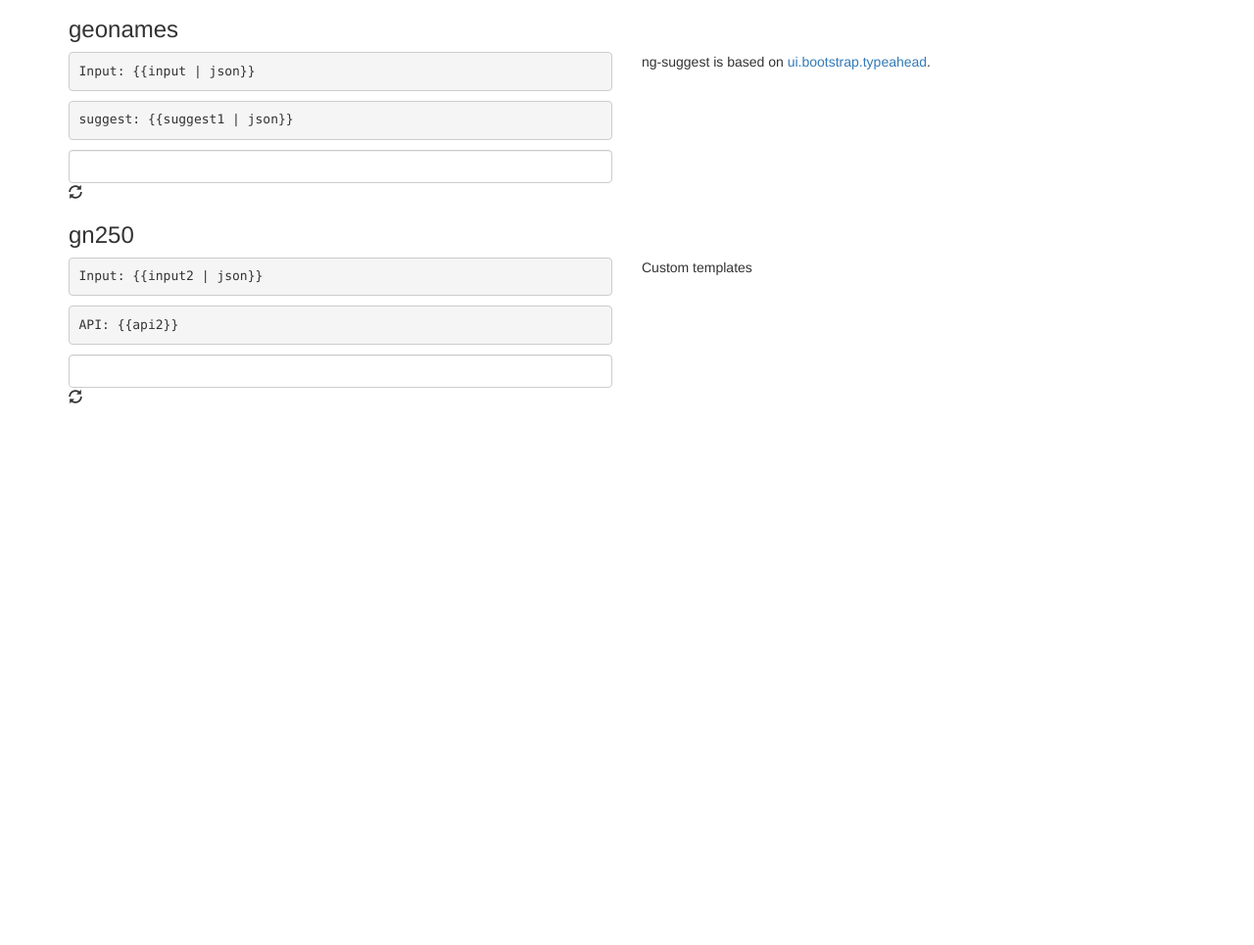
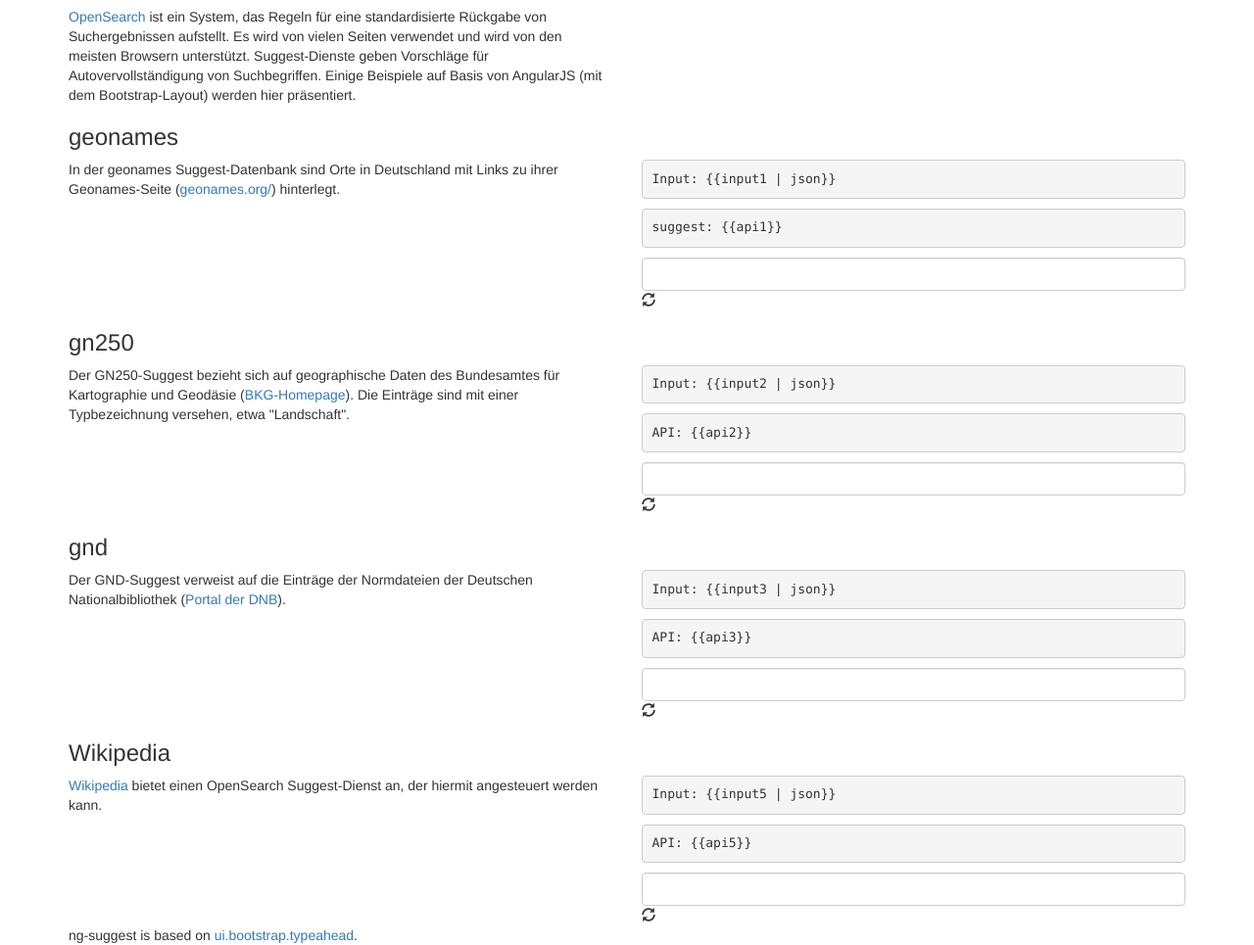
Before and after one commit to gbv/ng-suggest, a plain HTML site: page demo/index.html in a window 1280 px wide. Shown: the part 56-1021 px from the top of the page at 98% size. Before the commit the page ends 800 px from the top, so only its background shows below. Drawn offline with nearby package versions, Linux system fonts and the light colour scheme; some packages are replaced by stand-ins of ours; a script that the page names is missing.

Commit message:
Einleitung und Beschreibungen hinzugefügt

```diff
--- a/demo/app.js
+++ b/demo/app.js
@@ -3,5 +3,12 @@
 function myController($scope) {
     $scope.input1 = "";
     $scope.input2 = "";
+    $scope.input3 = "";
+    $scope.input4 = "";
+    $scope.input5 = "";
+    $scope.api1 = "http://ws.gbv.de/suggest/geonames/?country=DE&count=20&searchterm=";
     $scope.api2 = "http://ws.gbv.de/suggest/gn250/?count=20&searchterm=";
+    $scope.api3 = "http://ws.gbv.de/suggest/gnd/?count=20&type=&searchterm=";
+    $scope.api4 = "http://ws.gbv.de/suggest/iconclass/?type=all&count=20&searchterm=";
+    $scope.api5 = "https://de.wikipedia.org/w/api.php?action=opensearch&limit=10&namespace=0&format=json&search=";
 }
--- a/demo/index.html
+++ b/demo/index.html
@@ -17,28 +17,42 @@
     <div class="row">
         <div class="col-md-12">
             <h2>Typeahead via OpenSearch Suggest</h2>
+        </div>
+        <div class="col-md-6">
+            <a href="http://opensearch.org">OpenSearch</a> ist ein System, das Regeln für eine standardisierte Rückgabe von Suchergebnissen aufstellt. Es wird von vielen Seiten verwendet und wird von den meisten Browsern unterstützt. Suggest-Dienste geben Vorschläge für Autovervollständigung von Suchbegriffen. Einige Beispiele auf Basis von AngularJS (mit dem Bootstrap-Layout) werden hier präsentiert.
+        </div>
+        <div class="col-md-12">
             <h3>geonames</h3>
         </div>
+            <script type="text/ng-template" id="sampleTemplate1.html">
+            <a>
+            <span bind-html-unsafe="match.label | typeaheadHighlight:query"></span>
+            <br>
+            {{match.model.url}}
+            </a>
+            </script>
         <div class="col-md-6">
-        <pre>Input: {{input | json}}</pre>
-        <pre>suggest: {{suggest1 | json}}</pre>
-        <input ng-model="input"
-               ng-suggest="http://ws.gbv.de/suggest/geonames/?country=DE&count=20&searchterm="
+            <p>
+                In der geonames Suggest-Datenbank sind Orte in Deutschland mit Links zu ihrer Geonames-Seite (<a href="http://geonames.org">geonames.org/</a>) hinterlegt.
+            </p>
+        </div>
+        <div class="col-md-6">
+            <pre>Input: {{input1 | json}}</pre>
+            <pre>suggest: {{api1}}</pre>
+            <input ng-model="input1"
+                   ng-suggest="{{api1}}"
                    suggest-function="suggest1"
                    typeahead="item.label for item in suggest1($viewValue) | filter:$viewValue"
-               typeahead-loading="loadingLocations"
+                   typeahead-template-url="sampleTemplate1.html"
+                   typeahead-loading="loadingLocations1"
                    class="form-control" />
-        <i ng-show="loadingLocations" class="glyphicon glyphicon-refresh"></i>
-      </div>
-      <div class="col-md-6">
-          ng-suggest is based on
-          <a href="http://angular-ui.github.io/bootstrap/#/typeahead">ui.bootstrap.typeahead</a>.
+            <i ng-show="loadingLocations1" class="glyphicon glyphicon-refresh"></i>
         </div>
     </div>
 
     <div class="row">
         <div class="col-md-12">
-        <h3>gn250</h2>
+            <h3>gn250</h3>
         </div>
         <script type="text/ng-template" id="sampleTemplate2.html">
         <a>
@@ -49,7 +63,11 @@
         {{match.model.url}}
         </a>
         </script>
-
+        <div class="col-md-6">
+            <p>
+            Der GN250-Suggest bezieht sich auf geographische Daten des Bundesamtes für Kartographie und Geodäsie (<a href="http://www.geodatenzentrum.de/geodaten/gdz_rahmen.gdz_div?gdz_spr=deu&gdz_akt_zeile=5&gdz_anz_zeile=1&gdz_unt_zeile=20&gdz_user_id=0">BKG-Homepage</a>). Die Einträge sind mit einer Typbezeichnung versehen, etwa "Landschaft".
+            </p>
+        </div>
         <div class="col-md-6">
             <pre>Input: {{input2 | json}}</pre>
             <pre>API: {{api2}}</pre>
@@ -62,8 +80,64 @@
                class="form-control" />
             <i ng-show="loadingLocations2" class="glyphicon glyphicon-refresh"></i>
         </div>
+    </div>
+    <div class="row">
+        <div class="col-md-12">
+            <h3>gnd</h3>
+        </div>
+        <script type="text/ng-template" id="sampleTemplate3.html">
+        <a>
+          <span bind-html-unsafe="match.label | typeaheadHighlight:query"></span>
+          <br>
+          {{match.model.url}}
+        </a>
+        </script>
         <div class="col-md-6">
-        Custom templates
+            <p>
+                Der GND-Suggest verweist auf die Einträge der Normdateien der Deutschen Nationalbibliothek (<a href="http://portal.dnb.de">Portal der DNB</a>).
+            </p>
+        </div>
+        <div class="col-md-6">
+            <pre>Input: {{input3 | json}}</pre>
+            <pre>API: {{api3}}</pre>
+            <input ng-model="input3"
+               ng-suggest="{{api3}}"
+               suggest-function="suggest3"
+               typeahead="item.label for item in suggest3($viewValue) | filter:$viewValue"
+               typeahead-template-url="sampleTemplate3.html"
+               typeahead-loading="loadingLocations3"
+               class="form-control" />
+            <i ng-show="loadingLocations3" class="glyphicon glyphicon-refresh"></i>
+        </div>
+
+      <div class="col-md-12">
+        <h3>Wikipedia</h3>
+      </div>
+        <script type="text/ng-template" id="sampleTemplate5.html">
+        <a>
+        <span bind-html-unsafe="match.label | typeaheadHighlight:query"></span>
+        </a>
+        </script>
+        <div class="col-md-6">
+            <p>
+            <a href="http://de.wikipedia.org">Wikipedia</a> bietet einen OpenSearch Suggest-Dienst an, der hiermit angesteuert werden kann.
+            </p>
+        </div>
+        <div class="col-md-6">
+            <pre>Input: {{input5 | json}}</pre>
+            <pre>API: {{api5}}</pre>
+            <input ng-model="input5"
+                   ng-suggest="{{api5}}"
+                   suggest-function="suggest5"
+                   typeahead="item.label for item in suggest5($viewValue) | filter:$viewValue"
+                   typeahead-template-url="sampleTemplate5.html"
+                   typeahead-loading="loadingLocations5"
+                   class="form-control" />
+            <i ng-show="loadingLocations5" class="glyphicon glyphicon-refresh"></i>
+        </div>
+        <div class="col-md-6">
+              ng-suggest is based on
+              <a href="http://angular-ui.github.io/bootstrap/#/typeahead">ui.bootstrap.typeahead</a>.
         </div>
        </div>
     </div>
```
Lines whose indentation alone changed are shown as unchanged.
